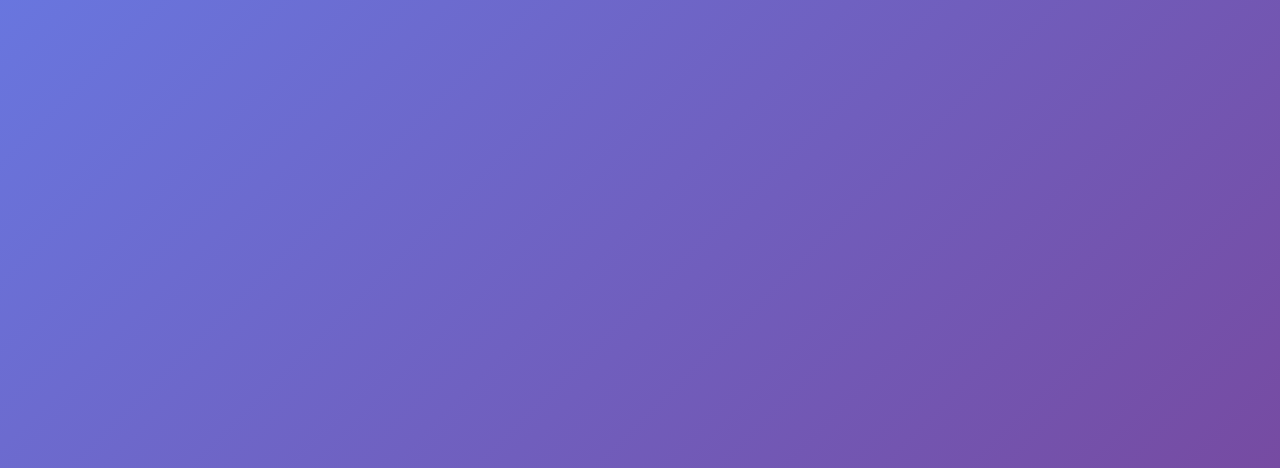
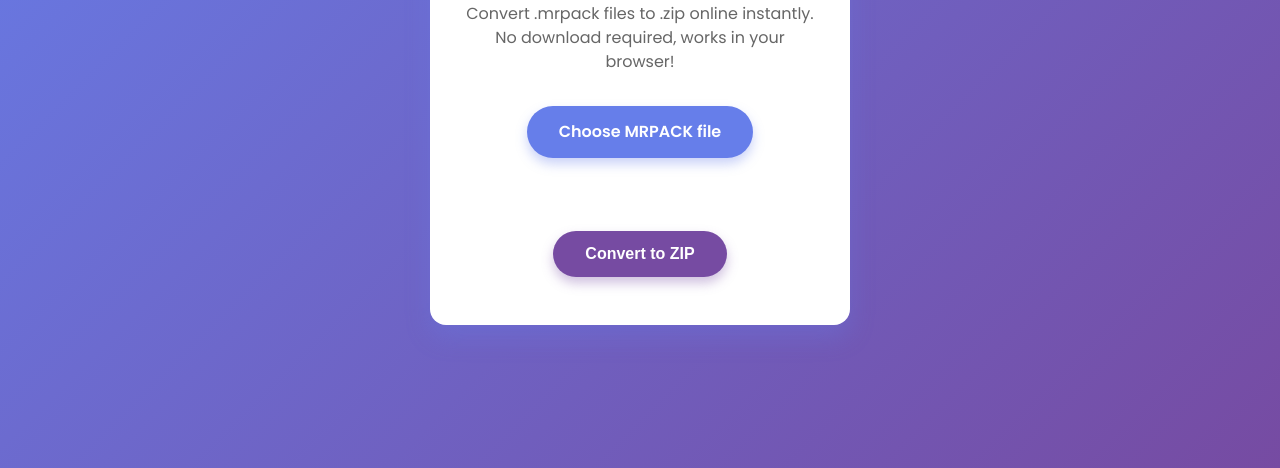
Before and after one commit to NotLaze/mrpack-to-zip-converter, a plain HTML site: page index.html in a window 1280 px wide. Shown: the part 332-800 px from the top of the page. Drawn offline with Linux system fonts and the light colour scheme.

Commit message:
Update index.html

```diff
--- a/index.html
+++ b/index.html
@@ -87,4 +87,68 @@
     }
 
     /* Show chosen file name */
-    #file
+    #fileName {
+      font-weight: 500;
+      font-size: 1rem;
+      margin-bottom: 1.5rem;
+      color: #444;
+      min-height: 1.3em;
+      user-select: text;
+    }
+
+    button.convert-btn {
+      background-color: #764ba2;
+      color: white;
+      padding: 0.85rem 2rem;
+      font-weight: 600;
+      font-size: 1rem;
+      border-radius: 50px;
+      border: none;
+      cursor: pointer;
+      box-shadow: 0 6px 12px rgba(118, 75, 162, 0.35);
+      transition: background-color 0.3s ease;
+    }
+
+    button.convert-btn:hover {
+      background-color: #5a357f;
+      box-shadow: 0 8px 18px rgba(90, 53, 127, 0.45);
+    }
+  </style>
+</head>
+<body>
+  <div class="converter-card">
+    <h1>MRPACK to ZIP Converter</h1>
+    <p>Convert .mrpack files to .zip online instantly. No download required, works in your browser!</p>
+
+    <input type="file" id="fileInput" accept=".mrpack" />
+    <label for="fileInput">Choose MRPACK file</label>
+
+    <div id="fileName"></div>
+
+    <button class="convert-btn" id="convertBtn" disabled>Convert to ZIP</button>
+  </div>
+
+  <script>
+    const fileInput = document.getElementById('fileInput');
+    const fileNameDisplay = document.getElementById('fileName');
+    const convertBtn = document.getElementById('convertBtn');
+
+    fileInput.addEventListener('change', () => {
+      if (fileInput.files.length > 0) {
+        fileNameDisplay.textContent = fileInput.files[0].name;
+        convertBtn.disabled = false;
+      } else {
+        fileNameDisplay.textContent = '';
+        convertBtn.disabled = true;
+      }
+    });
+
+    convertBtn.addEventListener('click', () => {
+      if (fileInput.files.length === 0) return;
+
+      // TODO: Implement your conversion logic here.
+      alert('Conversion started for ' + fileInput.files[0].name);
+    });
+  </script>
+</body>
+</html>
```
